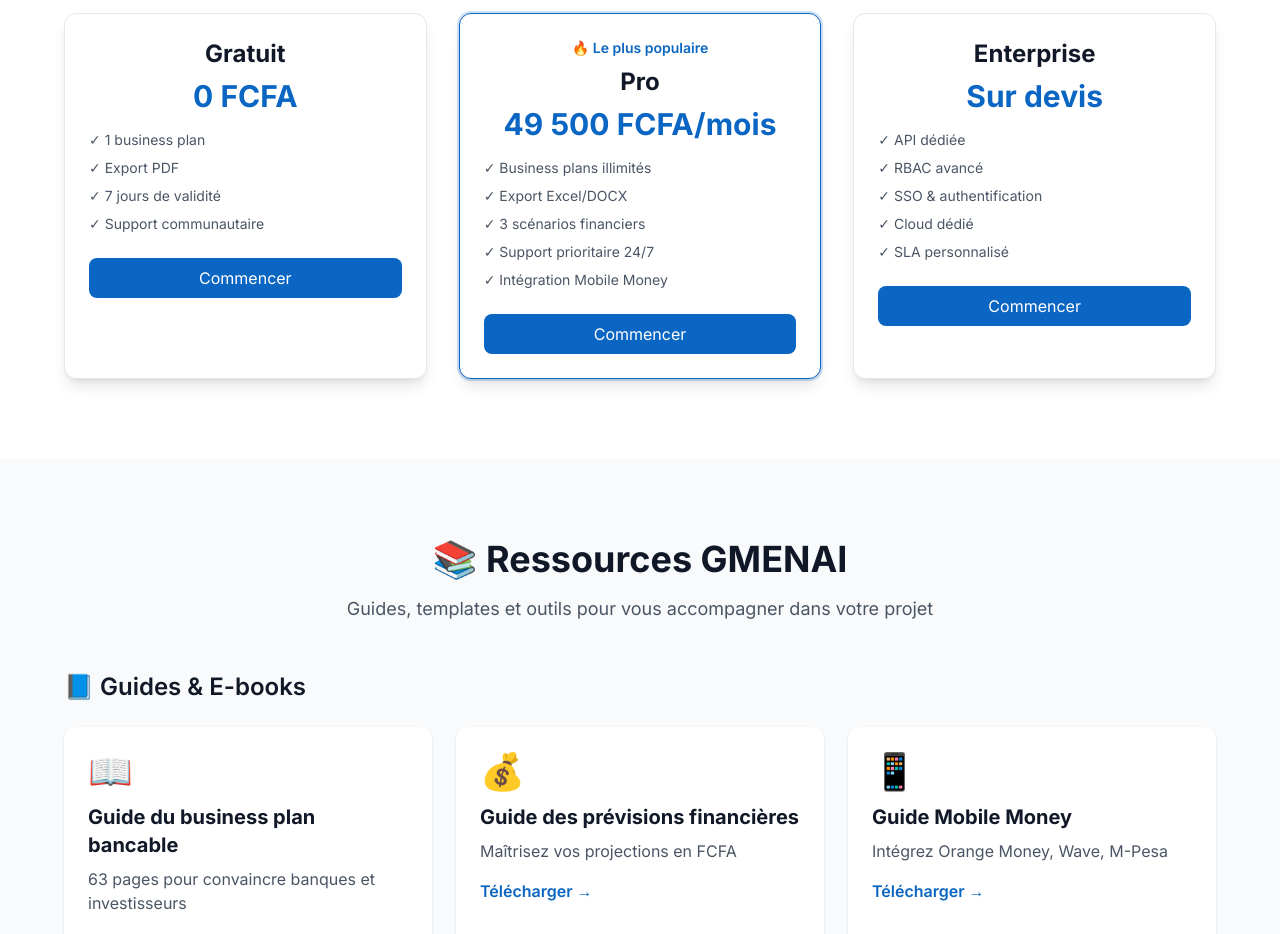
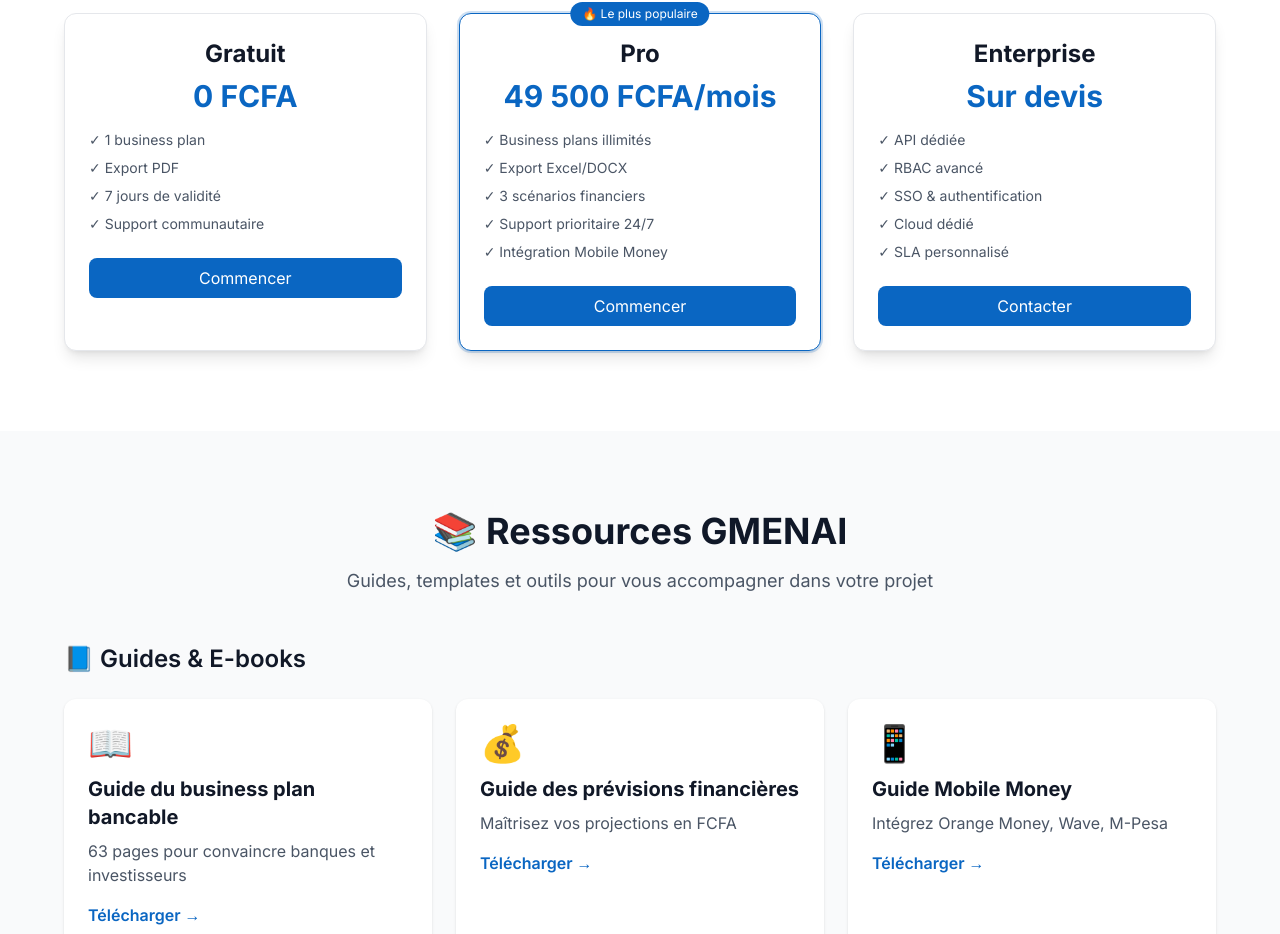
Before and after one commit to Ousmaneseneseck/gmenai-bp-generator, a Next.js app: page / in a window 1280 px wide. Shown: the part 2120-3054 px from the top of the page. Built offline with nearby package versions, Linux system fonts and the light colour scheme.

Commit message:
fix: restauration complète des sections Fonctionnalités, Comment ça marche, Tarifs

```diff
--- a/app/page.tsx
+++ b/app/page.tsx
@@ -51,7 +51,7 @@
         </div>
       </section>
 
-      {/* Section Fonctionnalités / 8 modules IA */}
+      {/* Section Fonctionnalités - 8 modules IA */}
       <section id="features" className="py-20 px-4 bg-white">
         <div className="container mx-auto max-w-6xl">
           <div className="text-center mb-12">
@@ -59,23 +59,14 @@
             <p className="text-lg text-gray-600">Chaque bloc de votre business plan est généré par une IA spécialisée</p>
           </div>
           <div className="grid grid-cols-1 md:grid-cols-2 lg:grid-cols-4 gap-6">
-            {[
-              { title: 'Étude de marché', subtitle: 'Customer Intelligence', desc: 'Analyse marché local + concurrence', emoji: '📊' },
-              { title: 'Proposition de valeur', subtitle: 'Value Generator AI', desc: 'UVP unique et adaptée', emoji: '💡' },
-              { title: 'Go-to-market', subtitle: 'Go-To-Market AI', desc: "Canaux d'acquisition Mobile Money", emoji: '🚀' },
-              { title: 'Modèle de revenus', subtitle: 'Revenue Intelligence', desc: 'Pricing + ARR/MRR', emoji: '💰' },
-              { title: 'Organisation & RH', subtitle: 'Resource Optimizer', desc: 'Organigramme + masse salariale FCFA', emoji: '👥' },
-              { title: 'Process & opérations', subtitle: 'Operations AI', desc: 'Workflows + KPIs', emoji: '⚙️' },
-              { title: 'Partenariats', subtitle: 'Ecosystem Manager', desc: 'Scoring partenaires locaux', emoji: '🤝' },
-              { title: 'Coûts & risques', subtitle: 'Cost & Risk AI', desc: 'CAPEX/OPEX + 3 scénarios', emoji: '🛡️' }
-            ].map((m, i) => (
-              <div key={i} className="bg-gray-50 rounded-xl p-6 hover:shadow-lg transition">
-                <div className="text-3xl mb-3">{m.emoji}</div>
-                <h3 className="text-xl font-semibold mb-1">{m.title}</h3>
-                <p className="text-sm text-primary mb-2">{m.subtitle}</p>
-                <p className="text-gray-600 text-sm">{m.desc}</p>
-              </div>
-            ))}
+            <div className="bg-gray-50 rounded-xl p-6 hover:shadow-lg transition"><div className="text-3xl mb-3">📊</div><h3 className="text-xl font-semibold mb-1">Étude de marché</h3><p className="text-sm text-primary mb-2">Customer Intelligence</p><p className="text-gray-600 text-sm">Analyse marché local + concurrence</p></div>
+            <div className="bg-gray-50 rounded-xl p-6 hover:shadow-lg transition"><div className="text-3xl mb-3">💡</div><h3 className="text-xl font-semibold mb-1">Proposition de valeur</h3><p className="text-sm text-primary mb-2">Value Generator AI</p><p className="text-gray-600 text-sm">UVP unique et adaptée</p></div>
+            <div className="bg-gray-50 rounded-xl p-6 hover:shadow-lg transition"><div className="text-3xl mb-3">🚀</div><h3 className="text-xl font-semibold mb-1">Go-to-market</h3><p className="text-sm text-primary mb-2">Go-To-Market AI</p><p className="text-gray-600 text-sm">Canaux d'acquisition Mobile Money</p></div>
+            <div className="bg-gray-50 rounded-xl p-6 hover:shadow-lg transition"><div className="text-3xl mb-3">💰</div><h3 className="text-xl font-semibold mb-1">Modèle de revenus</h3><p className="text-sm text-primary mb-2">Revenue Intelligence</p><p className="text-gray-600 text-sm">Pricing + ARR/MRR</p></div>
+            <div className="bg-gray-50 rounded-xl p-6 hover:shadow-lg transition"><div className="text-3xl mb-3">👥</div><h3 className="text-xl font-semibold mb-1">Organisation & RH</h3><p className="text-sm text-primary mb-2">Resource Optimizer</p><p className="text-gray-600 text-sm">Organigramme + masse salariale FCFA</p></div>
+            <div className="bg-gray-50 rounded-xl p-6 hover:shadow-lg transition"><div className="text-3xl mb-3">⚙️</div><h3 className="text-xl font-semibold mb-1">Process & opérations</h3><p className="text-sm text-primary mb-2">Operations AI</p><p className="text-gray-600 text-sm">Workflows + KPIs</p></div>
+            <div className="bg-gray-50 rounded-xl p-6 hover:shadow-lg transition"><div className="text-3xl mb-3">🤝</div><h3 className="text-xl font-semibold mb-1">Partenariats</h3><p className="text-sm text-primary mb-2">Ecosystem Manager</p><p className="text-gray-600 text-sm">Scoring partenaires locaux</p></div>
+            <div className="bg-gray-50 rounded-xl p-6 hover:shadow-lg transition"><div className="text-3xl mb-3">🛡️</div><h3 className="text-xl font-semibold mb-1">Coûts & risques</h3><p className="text-sm text-primary mb-2">Cost & Risk AI</p><p className="text-gray-600 text-sm">CAPEX/OPEX + 3 scénarios</p></div>
           </div>
         </div>
       </section>
@@ -88,19 +79,10 @@
             <p className="text-lg text-gray-600">4 étapes simples pour votre business plan</p>
           </div>
           <div className="grid grid-cols-1 md:grid-cols-4 gap-6 text-center">
-            {[
-              { step: '1', title: 'Remplir', desc: 'Formulaire court : secteur, localisation, type de revenus', emoji: '📝' },
-              { step: '2', title: 'Générer', desc: 'Nos 8 IA travaillent en temps réel', emoji: '⚡' },
-              { step: '3', title: 'Exporter', desc: 'PDF, Excel, DOCX ou lien sécurisé', emoji: '📎' },
-              { step: '4', title: 'Partager', desc: 'Envoyez à vos partenaires ou investisseurs', emoji: '🤝' }
-            ].map((s, i) => (
-              <div key={i} className="bg-white rounded-xl p-6 shadow-sm">
-                <div className="w-12 h-12 bg-primary/10 rounded-full flex items-center justify-center mx-auto mb-3 text-xl font-bold text-primary">{s.step}</div>
-                <div className="text-3xl mb-2">{s.emoji}</div>
-                <h3 className="text-xl font-semibold mb-2">{s.title}</h3>
-                <p className="text-gray-500 text-sm">{s.desc}</p>
-              </div>
-            ))}
+            <div className="bg-white rounded-xl p-6 shadow-sm"><div className="w-12 h-12 bg-primary/10 rounded-full flex items-center justify-center mx-auto mb-3 text-xl font-bold text-primary">1</div><div className="text-3xl mb-2">📝</div><h3 className="text-xl font-semibold mb-2">Remplir</h3><p className="text-gray-500 text-sm">Formulaire court : secteur, localisation, type de revenus</p></div>
+            <div className="bg-white rounded-xl p-6 shadow-sm"><div className="w-12 h-12 bg-primary/10 rounded-full flex items-center justify-center mx-auto mb-3 text-xl font-bold text-primary">2</div><div className="text-3xl mb-2">⚡</div><h3 className="text-xl font-semibold mb-2">Générer</h3><p className="text-gray-500 text-sm">Nos 8 IA travaillent en temps réel</p></div>
+            <div className="bg-white rounded-xl p-6 shadow-sm"><div className="w-12 h-12 bg-primary/10 rounded-full flex items-center justify-center mx-auto mb-3 text-xl font-bold text-primary">3</div><div className="text-3xl mb-2">📎</div><h3 className="text-xl font-semibold mb-2">Exporter</h3><p className="text-gray-500 text-sm">PDF, Excel, DOCX ou lien sécurisé</p></div>
+            <div className="bg-white rounded-xl p-6 shadow-sm"><div className="w-12 h-12 bg-primary/10 rounded-full flex items-center justify-center mx-auto mb-3 text-xl font-bold text-primary">4</div><div className="text-3xl mb-2">🤝</div><h3 className="text-xl font-semibold mb-2">Partager</h3><p className="text-gray-500 text-sm">Envoyez à vos partenaires ou investisseurs</p></div>
           </div>
         </div>
       </section>
@@ -113,50 +95,22 @@
             <p className="text-lg text-gray-600">Choisissez le plan adapté à vos besoins</p>
           </div>
           <div className="grid grid-cols-1 md:grid-cols-3 gap-8">
-            {[
-              { name: 'Gratuit', price: '0 FCFA', features: ['1 business plan', 'Export PDF', '7 jours de validité', 'Support communautaire'], popular: false },
-              { name: 'Pro', price: '49 500 FCFA/mois', features: ['Business plans illimités', 'Export Excel/DOCX', '3 scénarios financiers', 'Support prioritaire 24/7', 'Intégration Mobile Money'], popular: true },
-              { name: 'Enterprise', price: 'Sur devis', features: ['API dédiée', 'RBAC avancé', 'SSO & authentification', 'Cloud dédié', 'SLA personnalisé'], popular: false }
-            ].map((p, i) => (
-              <div key={i} className={`bg-white rounded-xl p-6 shadow-lg border ${p.popular ? 'border-primary ring-2 ring-primary/20' : 'border-gray-200'}`}>
-                {p.popular && <div className="text-center text-primary text-sm font-semibold mb-2">🔥 Le plus populaire</div>}
-                <h3 className="text-2xl font-bold text-center mb-2">{p.name}</h3>
-                <div className="text-center text-3xl font-bold text-primary mb-4">{p.price}</div>
-                <ul className="space-y-2 mb-6">
-                  {p.features.map((f, j) => <li key={j} className="text-gray-600 flex items-center gap-2 text-sm">✓ {f}</li>)}
-                </ul>
-                <button className="w-full bg-primary text-white py-2 rounded-lg hover:bg-primary/90 transition">Commencer</button>
-              </div>
-            ))}
+            <div className="bg-white rounded-xl p-6 shadow-lg border border-gray-200"><h3 className="text-2xl font-bold text-center mb-2">Gratuit</h3><div className="text-center text-3xl font-bold text-primary mb-4">0 FCFA</div><ul className="space-y-2 mb-6"><li className="text-gray-600 text-sm">✓ 1 business plan</li><li className="text-gray-600 text-sm">✓ Export PDF</li><li className="text-gray-600 text-sm">✓ 7 jours de validité</li><li className="text-gray-600 text-sm">✓ Support communautaire</li></ul><button className="w-full bg-primary text-white py-2 rounded-lg hover:bg-primary/90 transition">Commencer</button></div>
+            <div className="bg-white rounded-xl p-6 shadow-lg border border-primary ring-2 ring-primary/20 relative"><div className="absolute -top-3 left-1/2 transform -translate-x-1/2 bg-primary text-white text-xs px-3 py-1 rounded-full">🔥 Le plus populaire</div><h3 className="text-2xl font-bold text-center mb-2">Pro</h3><div className="text-center text-3xl font-bold text-primary mb-4">49 500 FCFA/mois</div><ul className="space-y-2 mb-6"><li className="text-gray-600 text-sm">✓ Business plans illimités</li><li className="text-gray-600 text-sm">✓ Export Excel/DOCX</li><li className="text-gray-600 text-sm">✓ 3 scénarios financiers</li><li className="text-gray-600 text-sm">✓ Support prioritaire 24/7</li><li className="text-gray-600 text-sm">✓ Intégration Mobile Money</li></ul><button className="w-full bg-primary text-white py-2 rounded-lg hover:bg-primary/90 transition">Commencer</button></div>
+            <div className="bg-white rounded-xl p-6 shadow-lg border border-gray-200"><h3 className="text-2xl font-bold text-center mb-2">Enterprise</h3><div className="text-center text-3xl font-bold text-primary mb-4">Sur devis</div><ul className="space-y-2 mb-6"><li className="text-gray-600 text-sm">✓ API dédiée</li><li className="text-gray-600 text-sm">✓ RBAC avancé</li><li className="text-gray-600 text-sm">✓ SSO & authentification</li><li className="text-gray-600 text-sm">✓ Cloud dédié</li><li className="text-gray-600 text-sm">✓ SLA personnalisé</li></ul><button className="w-full bg-primary text-white py-2 rounded-lg hover:bg-primary/90 transition">Contacter</button></div>
           </div>
         </div>
       </section>
 
-      {/* Section Ressources (déjà présente) */}
+      {/* Section Ressources */}
       <section id="resources" className="py-20 px-4 bg-gray-50">
         <div className="container mx-auto max-w-6xl">
           <div className="text-center mb-12">
             <h2 className="text-3xl md:text-4xl font-bold text-gray-900 mb-4">📚 Ressources GMENAI</h2>
             <p className="text-lg text-gray-600">Guides, templates et outils pour vous accompagner dans votre projet</p>
           </div>
-
-          <div className="mb-12">
-            <h3 className="text-2xl font-semibold mb-6">📘 Guides & E-books</h3>
-            <div className="grid grid-cols-1 md:grid-cols-3 gap-6">
-              <div className="bg-white rounded-xl p-6 shadow-sm"><div className="text-4xl mb-3">📖</div><h4 className="text-xl font-bold mb-2">Guide du business plan bancable</h4><p className="text-gray-600 mb-4">63 pages pour convaincre banques et investisseurs</p><button className="text-primary font-semibold">Télécharger →</button></div>
-              <div className="bg-white rounded-xl p-6 shadow-sm"><div className="text-4xl mb-3">💰</div><h4 className="text-xl font-bold mb-2">Guide des prévisions financières</h4><p className="text-gray-600 mb-4">Maîtrisez vos projections en FCFA</p><button className="text-primary font-semibold">Télécharger →</button></div>
-              <div className="bg-white rounded-xl p-6 shadow-sm"><div className="text-4xl mb-3">📱</div><h4 className="text-xl font-bold mb-2">Guide Mobile Money</h4><p className="text-gray-600 mb-4">Intégrez Orange Money, Wave, M-Pesa</p><button className="text-primary font-semibold">Télécharger →</button></div>
-            </div>
-          </div>
-
-          <div className="mb-12">
-            <h3 className="text-2xl font-semibold mb-6">📊 Templates & Outils</h3>
-            <div className="grid grid-cols-1 md:grid-cols-3 gap-6">
-              <div className="bg-white rounded-xl p-6 shadow-sm"><div className="text-4xl mb-3">📈</div><h4 className="text-xl font-bold mb-2">Dashboard financier Excel</h4><p className="text-gray-600 mb-4">Tableau de bord KPIs + projections 5 ans</p><button className="text-primary font-semibold">Télécharger →</button></div>
-              <div className="bg-white rounded-xl p-6 shadow-sm"><div className="text-4xl mb-3">🎯</div><h4 className="text-xl font-bold mb-2">Pitch Deck template</h4><p className="text-gray-600 mb-4">Présentation professionnelle pour investisseurs</p><button className="text-primary font-semibold">Télécharger →</button></div>
-              <div className="bg-white rounded-xl p-6 shadow-sm"><div className="text-4xl mb-3">✅</div><h4 className="text-xl font-bold mb-2">Checklist financement</h4><p className="text-gray-600 mb-4">Préparez votre dossier de financement</p><button className="text-primary font-semibold">Télécharger →</button></div>
-            </div>
-          </div>
+          <div className="mb-12"><h3 className="text-2xl font-semibold mb-6">📘 Guides & E-books</h3><div className="grid grid-cols-1 md:grid-cols-3 gap-6"><div className="bg-white rounded-xl p-6 shadow-sm"><div className="text-4xl mb-3">📖</div><h4 className="text-xl font-bold mb-2">Guide du business plan bancable</h4><p className="text-gray-600 mb-4">63 pages pour convaincre banques et investisseurs</p><button className="text-primary font-semibold">Télécharger →</button></div><div className="bg-white rounded-xl p-6 shadow-sm"><div className="text-4xl mb-3">💰</div><h4 className="text-xl font-bold mb-2">Guide des prévisions financières</h4><p className="text-gray-600 mb-4">Maîtrisez vos projections en FCFA</p><button className="text-primary font-semibold">Télécharger →</button></div><div className="bg-white rounded-xl p-6 shadow-sm"><div className="text-4xl mb-3">📱</div><h4 className="text-xl font-bold mb-2">Guide Mobile Money</h4><p className="text-gray-600 mb-4">Intégrez Orange Money, Wave, M-Pesa</p><button className="text-primary font-semibold">Télécharger →</button></div></div></div>
+          <div><h3 className="text-2xl font-semibold mb-6">📊 Templates & Outils</h3><div className="grid grid-cols-1 md:grid-cols-3 gap-6"><div className="bg-white rounded-xl p-6 shadow-sm"><div className="text-4xl mb-3">📈</div><h4 className="text-xl font-bold mb-2">Dashboard financier Excel</h4><p className="text-gray-600 mb-4">Tableau de bord KPIs + projections 5 ans</p><button className="text-primary font-semibold">Télécharger →</button></div><div className="bg-white rounded-xl p-6 shadow-sm"><div className="text-4xl mb-3">🎯</div><h4 className="text-xl font-bold mb-2">Pitch Deck template</h4><p className="text-gray-600 mb-4">Présentation professionnelle pour investisseurs</p><button className="text-primary font-semibold">Télécharger →</button></div><div className="bg-white rounded-xl p-6 shadow-sm"><div className="text-4xl mb-3">✅</div><h4 className="text-xl font-bold mb-2">Checklist financement</h4><p className="text-gray-600 mb-4">Préparez votre dossier de financement</p><button className="text-primary font-semibold">Télécharger →</button></div></div></div>
         </div>
       </section>
 
```
